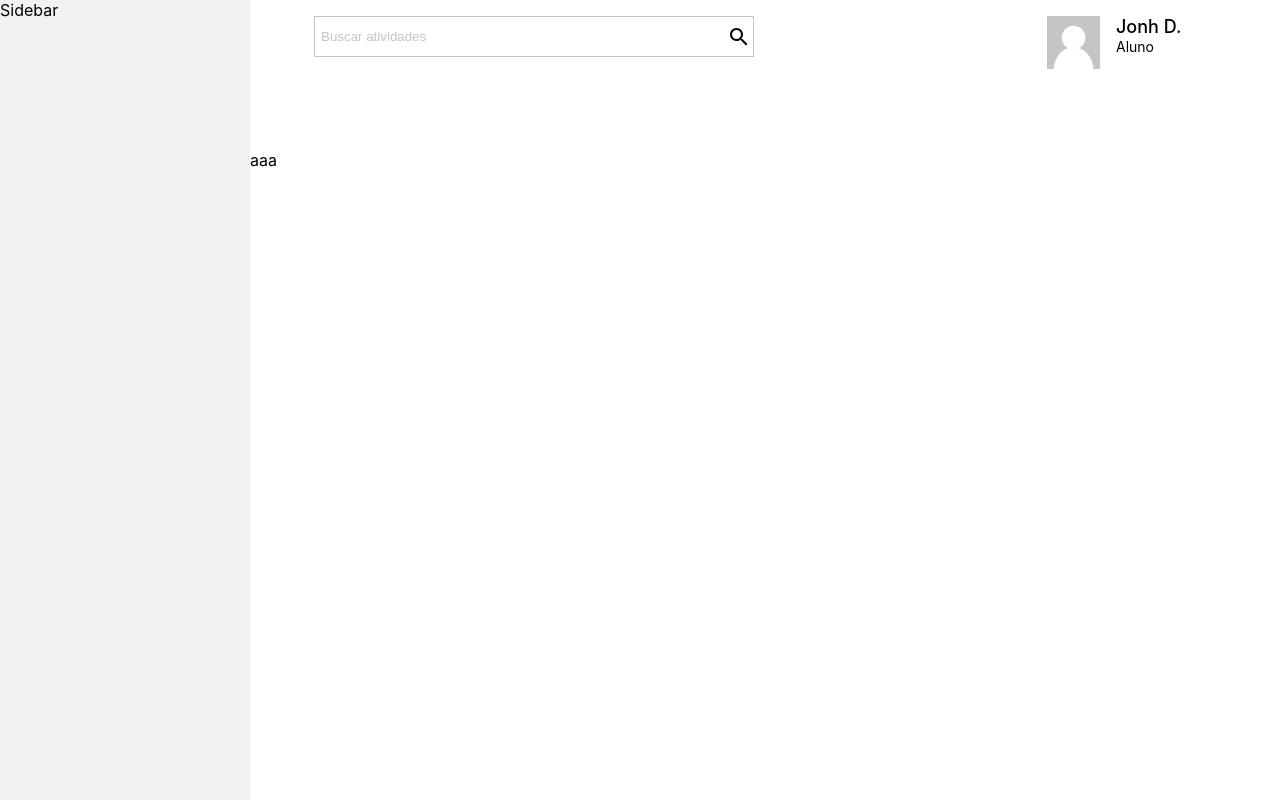
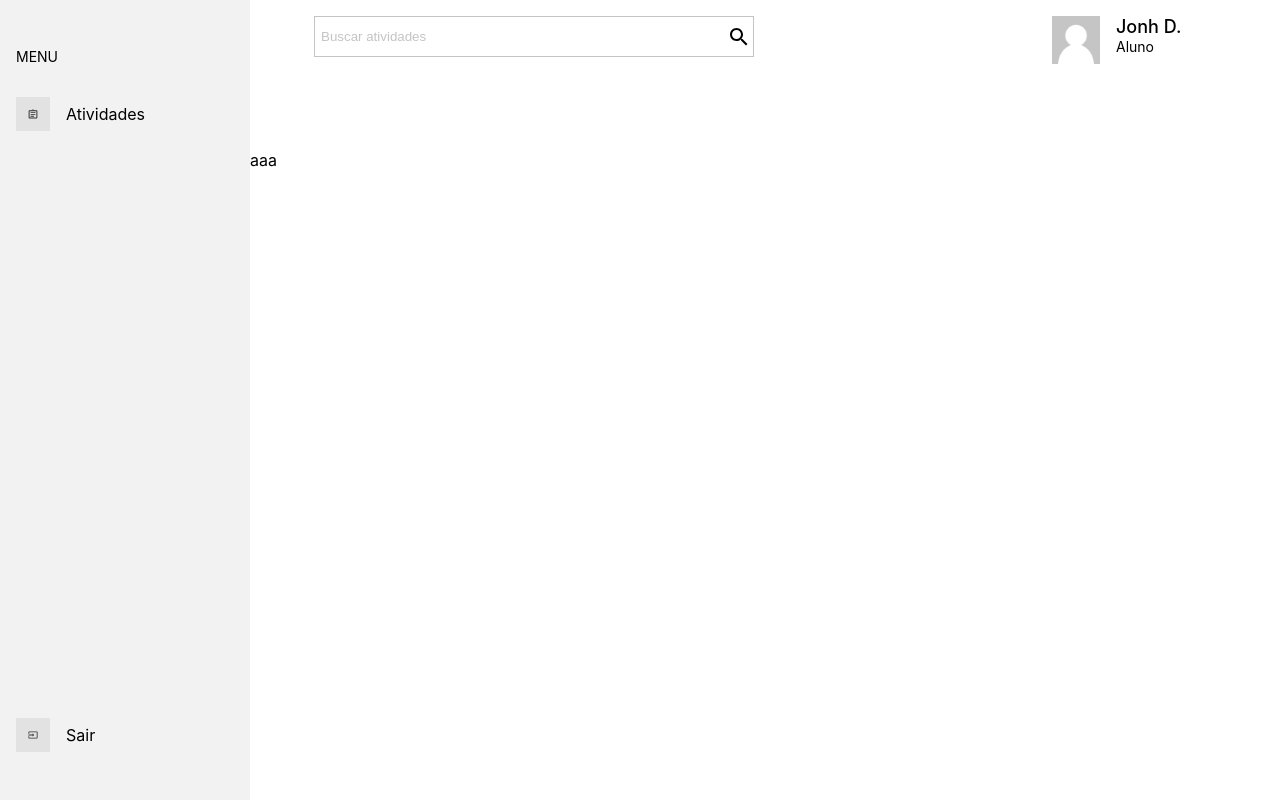
Before and after one commit to pedrogneri/aacc-frontend, a React (Create React App) app: page / in a window 1280 px wide. Built offline with nearby package versions, Linux system fonts and the light colour scheme.

Commit message:
cria componente de sidebar

```diff
--- a/src/components/header/header.style.ts
+++ b/src/components/header/header.style.ts
@@ -23,8 +23,8 @@ export const LoggedUser = styled.div`
 
 export const UserImage = styled.img`
   grid-area: image;
-  width: 53px;
-  height: 53px;
+  width: 48px;
+  height: 48px;
 `;
 
 export const UserName = styled.div`
--- a/src/components/index.ts
+++ b/src/components/index.ts
@@ -1,3 +1,4 @@
 export * from './input';
 export * from './scaffold';
 export * from './header';
+export * from './sidebar';
--- a/src/components/scaffold/scaffold.tsx
+++ b/src/components/scaffold/scaffold.tsx
@@ -1,6 +1,6 @@
 import React from 'react';
 
-import { Header } from '..';
+import { Header, Sidebar } from '..';
 
 import * as S from './scaffold.style';
 
@@ -15,7 +15,9 @@ const Scaffold = ({ children, onSearch }: Props) => (
       <Header onSearch={onSearch} />
     </S.Header>
 
-    <S.Sidebar>Sidebar</S.Sidebar>
+    <S.Sidebar>
+      <Sidebar />
+    </S.Sidebar>
 
     <S.Content>{children}</S.Content>
   </S.Container>
--- /dev/null
+++ b/src/components/sidebar/index.ts
@@ -0,0 +1 @@
+export { default as Sidebar } from './sidebar';
--- /dev/null
+++ b/src/components/sidebar/sidebar.style.ts
@@ -0,0 +1,53 @@
+import styled from 'styled-components/macro';
+
+export const Container = styled.div`
+  display: flex;
+  flex-direction: column;
+  padding: 3em 1em;
+  height: 100%;
+`;
+
+export const Title = styled.div`
+  font-size: 14px;
+  line-height: 17px;
+  color: #000;
+`;
+
+export const Items = styled.ul`
+  text-decoration: none;
+  display: flex;
+  flex-direction: column;
+  margin-top: 2em;
+`;
+
+export const Item = styled.li`
+  display: grid;
+  grid-template-areas:
+  "icon name name value";
+  align-items: center;
+  grid-template-columns: min-content 1fr 1fr 1fr;
+  column-gap: 1em;
+  cursor: pointer;
+`;
+
+export const ItemIcon = styled.div`
+  grid-area: icon;
+  display: flex;
+  align-items: center;
+  justify-content: center;
+  width: 34px;
+  height: 34px;
+  background-color: #e2e2e2;
+
+  & > img {
+    width: 10px;
+  }
+`;
+
+export const ItemName = styled.span`
+  grid-area: name;
+`;
+
+export const FooterButton = styled.div`
+  margin-top: auto;
+`;
--- /dev/null
+++ b/src/components/sidebar/sidebar.tsx
@@ -0,0 +1,37 @@
+import React from 'react';
+
+import * as S from './sidebar.style';
+
+type MenuEntry = {
+  imagePath: string;
+  name: string;
+}
+
+const Sidebar = () => {
+  const MENU_ENTRIES: MenuEntry[] = [
+    { imagePath: 'icons/menu/activity.svg', name: 'Atividades' },
+  ];
+
+  return (
+    <S.Container>
+      <S.Title>MENU</S.Title>
+      <S.Items>
+        {MENU_ENTRIES.map(({ imagePath, name }) => (
+          <S.Item>
+            <S.ItemIcon><img src={imagePath} alt="" /></S.ItemIcon>
+            <S.ItemName>{name}</S.ItemName>
+          </S.Item>
+        ))}
+      </S.Items>
+
+      <S.FooterButton>
+        <S.Item>
+          <S.ItemIcon><img src="icons/menu/logout.svg" alt="" /></S.ItemIcon>
+          <S.ItemName>Sair</S.ItemName>
+        </S.Item>
+      </S.FooterButton>
+    </S.Container>
+  );
+};
+
+export default Sidebar;
```
Also changed, not shown: public/icons/menu/activity.svg (added), public/icons/menu/logout.svg (added).
